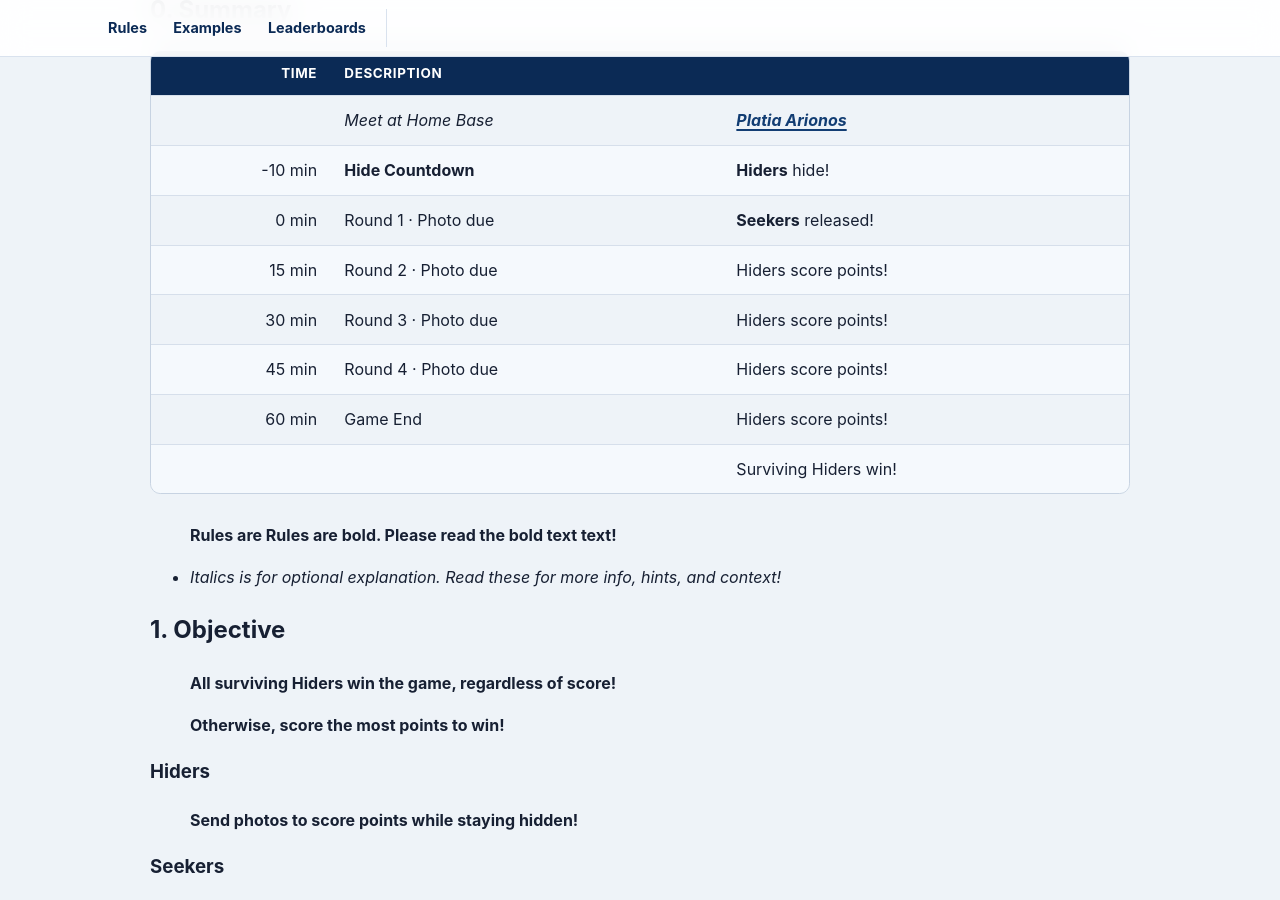
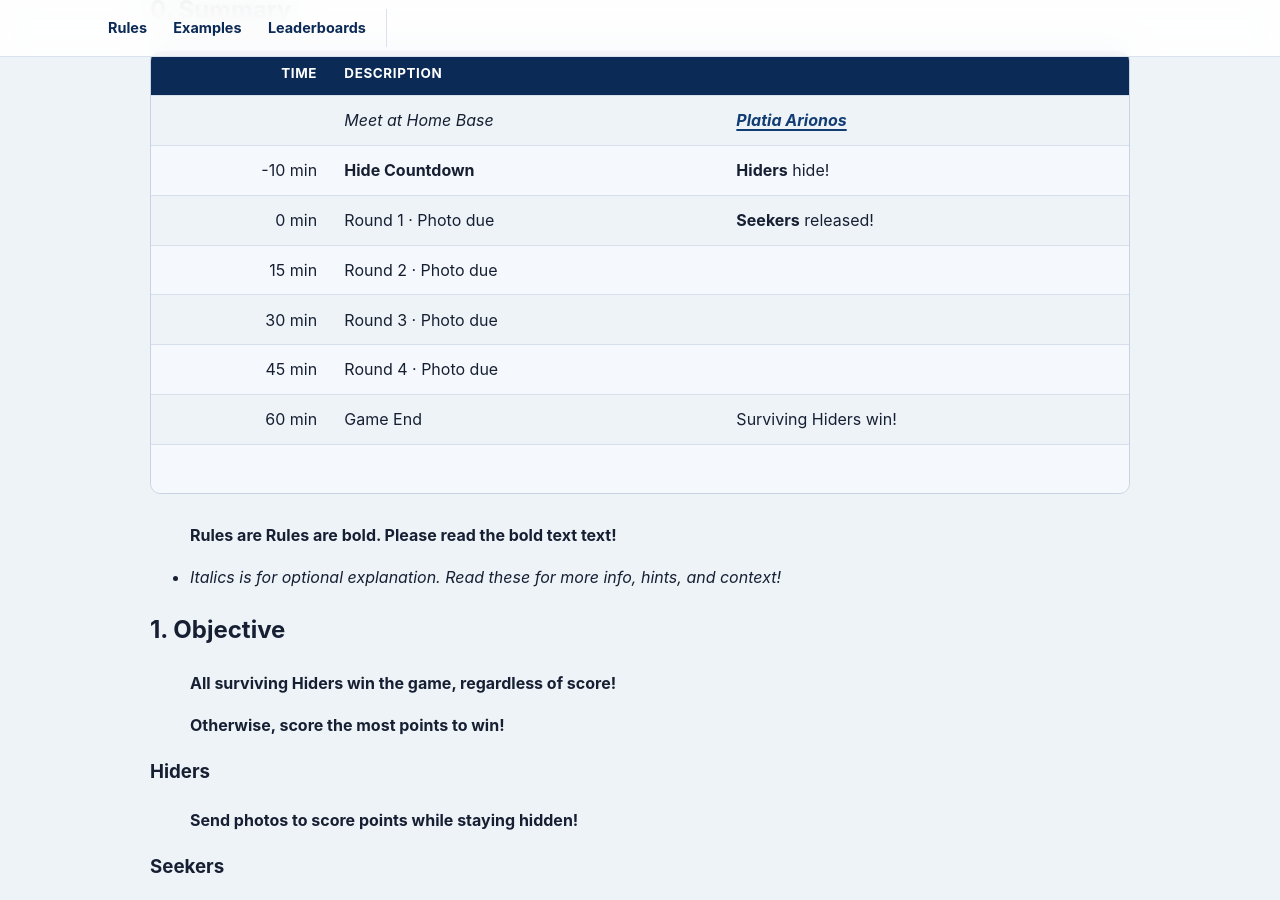
Before and after one commit to mmaxin/hide-and-seek-game, a Jekyll site: the page built from rules.md, in a window 1280 px wide and 900 px high, scrolled down 413 px. Built offline with Jekyll 4.4.1, drawn with Linux system fonts in a browser that asks for light colours; our own code applies the rules of GitHub Pages for plain Markdown files; some of the changed text lies outside the part shown.

Commit message:
Update rules.md

```diff
--- a/rules.md
+++ b/rules.md
@@ -8,11 +8,13 @@
 |         | *Meet at Home Base* | **[*Platia Arionos*](https://maps.app.goo.gl/dgDLizPcn8gEu1z48)** |
 | -10 min | **Hide Countdown**  | **Hiders** hide!                                                  |
 |   0 min | Round 1 · Photo due | **Seekers** released!                                             |
-|  15 min | Round 2 · Photo due | Hiders score points!                                              |
-|  30 min | Round 3 · Photo due | Hiders score points!                                              |
-|  45 min | Round 4 · Photo due | Hiders score points!                                              |
-|  60 min | Game End            | Hiders score points!                                              |
-|         |                     | Surviving Hiders win!                                             |
+|  15 min | Round 2 · Photo due |                                                                   |
+|  30 min | Round 3 · Photo due |                                                                   |
+|  45 min | Round 4 · Photo due |                                                                   |
+|  60 min | Game End            | Surviving Hiders win!                                             |
+|         |                     |                                                                   |
+
+
 
 > **Rules are Rules are bold. Please read the bold text text!**
 
```
Also changed, not shown: other parts of rules.md (+7 -0 lines).
